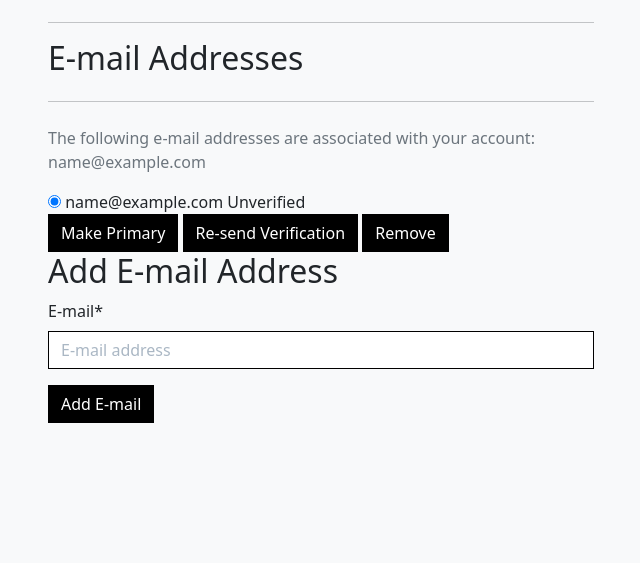
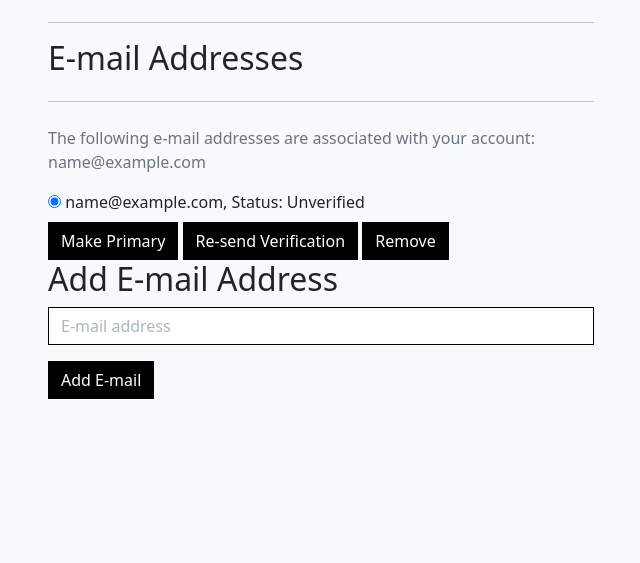
Before and after one commit to bob134552/Battlestations, a Django app: page /accounts/email/ in a window 1280 px wide. Shown: the part 144-707 px from the top of the page, without its empty margins (319-959 px from the left). Run offline with Django 3.2, Linux system fonts and the light colour scheme; the visitor is signed in with stand-in values (Sample User, id 1); data comes from the database, SQL or seed files in the repository; some libraries are stand-ins or nearby versions.

Commit message:
Updated add_custom_to_basket view to delete custom built pc if removed from basket by user and keep product sku for custom build similar to other products. Updated login to allow users to log in with facebook and google. Updated email template to display primary email and add other emails should user require. Updated settings to allow real email sending. Updated toasts

```diff
--- a/basket/views.py
+++ b/basket/views.py
@@ -55,7 +55,9 @@ def remove_from_basket(request, product_id):
     try:
         product = get_object_or_404(Product, pk=product_id)
         basket = request.session.get('basket', {})
-
+        # Deletes custom built pc on removal from basket
+        if product.category.name == 'custom_build':
+            product.delete()
         basket.pop(product_id)
         messages.success(request, f'Removed {product.name} from your basket.')
         request.session['basket'] = basket
--- a/products/views.py
+++ b/products/views.py
@@ -4,6 +4,7 @@ from django.http import HttpResponse, HttpResponseRedirect
 from django.contrib.auth.decorators import login_required
 from django.db.models import Q
 from django.db.models.functions import Lower
+from random import randrange
 
 from .models import Product, Category, Comment
 from .forms import ProductForm, CommentForm
@@ -213,9 +214,10 @@ def custom_build(request):
 def add_custom_to_basket(request):
     '''Creates and adds custom built pc to product model and basket'''
     basket = request.session.get('basket', {})
+    x = str(randrange(0, 999999)).zfill(6)
     custom_pc_data = request.POST
     custom_pc_form = ProductForm({
-        'sku': 'CUSTOMBUILD',
+        'sku': f'CB{x}',
         'category': 11,
         'name': custom_pc_data['name'],
         'image': custom_pc_data['image'],
@@ -225,7 +227,7 @@ def add_custom_to_basket(request):
     if custom_pc_form.is_valid():
         custom_pc = Product(
             category=Category.objects.get(pk=11),
-            sku='CUSTOMBUILD',
+            sku=f'CB{x}',
             name=custom_pc_data['name'],
             image=custom_pc_data['image'].split('/media/')[1],
             description=custom_pc_data['description'],
--- a/static/css/base.css
+++ b/static/css/base.css
@@ -4,6 +4,10 @@ html {
 
 .logo {
     position: relative;
+}
+
+.border-custom {
+    border-width: 0 0 0 4px!important;
 }
 
 .head-underline {
@@ -86,6 +90,10 @@ a.footer-icon--ig:hover i {
     height: 100px;
     overflow-x: hidden;
     overflow-y: auto;
+}
+
+.allauth-form-inner-content label:not([for='id_remember']) {
+    display: none;
 }
 
 .allauth-form-inner-content p {
--- a/templates/allauth/account/email.html
+++ b/templates/allauth/account/email.html
@@ -17,32 +17,37 @@
 
         {% for emailaddress in user.emailaddress_set.all %}
         <div class="ctrlHolder">
-      <label for="email_radio_{{forloop.counter}}" class="{% if emailaddress.primary %}primary_email{%endif%}">
+            <label for="email_radio_{{forloop.counter}}"
+                class="{% if emailaddress.primary %}primary_email{%endif%} d-inline-block">
 
-      <input id="email_radio_{{forloop.counter}}" type="radio" name="email" {% if emailaddress.primary or user.emailaddress_set.count == 1 %}checked="checked"{%endif %} value="{{emailaddress.email}}"/>
+                <input id="email_radio_{{forloop.counter}}" type="radio" name="email"
+                    {% if emailaddress.primary or user.emailaddress_set.count == 1 %}checked="checked" {%endif %}
+                    value="{{emailaddress.email}}" />
 
-{{ emailaddress.email }}
+                {{ emailaddress.email }},
                 {% if emailaddress.verified %}
-    <span class="verified">{% trans "Verified" %}</span>
+                    <span class="verified">{% trans "Status: Verified," %}</span>
                 {% else %}
-    <span class="unverified">{% trans "Unverified" %}</span>
+                    <span class="unverified">{% trans "Status: Unverified" %}</span>
                 {% endif %}
                 {% if emailaddress.primary %}<span class="primary">{% trans "Primary" %}</span>{% endif %}
             </label>
         </div>
         {% endfor %}
 
-<div class="buttonHolder">
-      <button class="secondaryAction" type="submit" name="action_primary" >{% trans 'Make Primary' %}</button>
-      <button class="secondaryAction" type="submit" name="action_send" >{% trans 'Re-send Verification' %}</button>
-      <button class="primaryAction" type="submit" name="action_remove" >{% trans 'Remove' %}</button>
+        <div class="buttonHolder mt-2">
+            <button class="secondaryAction" type="submit" name="action_primary">{% trans 'Make Primary' %}</button>
+            <button class="secondaryAction" type="submit" name="action_send">{% trans 'Re-send Verification' %}</button>
+            <button class="primaryAction" type="submit" name="action_remove">{% trans 'Remove' %}</button>
         </div>
 
     </fieldset>
 </form>
 
 {% else %}
-<p><strong>{% trans 'Warning:'%}</strong> {% trans "You currently do not have any e-mail address set up. You should really add an e-mail address so you can receive notifications, reset your password, etc." %}</p>
+<p><strong>{% trans 'Warning:'%}</strong>
+    {% trans "You currently do not have any e-mail address set up. You should really add an e-mail address so you can receive notifications, reset your password, etc." %}
+</p>
 
 {% endif %}
 
@@ -60,12 +65,12 @@
 
 {% block extra_body %}
 <script type="text/javascript">
-(function() {
+    (function () {
         var message = "{% trans 'Do you really want to remove the selected e-mail address?' %}";
         var actions = document.getElementsByName('action_remove');
         if (actions.length) {
-    actions[0].addEventListener("click", function(e) {
-      if (! confirm(message)) {
+            actions[0].addEventListener("click", function (e) {
+                if (!confirm(message)) {
                     e.preventDefault();
                 }
             });
--- a/templates/allauth/account/login.html
+++ b/templates/allauth/account/login.html
@@ -22,10 +22,10 @@
 
     <p class="text-dark">Login with:</p>
     <ul class="list-inline">
-        <li class="inline-item">
-            <a href="{% provider_login_url "facebook" method="js_sdk" %}">Facebook Login</a>
+        <li class="list-inline-item">
+            <a href="{% provider_login_url "facebook" method="js_sdk" %}"><span class="fs-4"><i class="fab fa-facebook"></i></span></a>
         </li>
-        <li class="inline-item"><a href="{% provider_login_url "google" %}">Google Login</a></li>
+        <li class="list-inline-item"><a href="{% provider_login_url "google" %}"><span class="fs-4"><i class="fab fa-google"></i></span></i></a></li>
     </ul>
 
 </div>
--- a/templates/includes/profile-and-basket.html
+++ b/templates/includes/profile-and-basket.html
@@ -9,7 +9,7 @@
                     <p class="my-0">My Account</p>
                 </div>
             </a>
-            <ul class="dropdown-menu border-1 rounded-0" aria-labelledby="user-options">
+            <ul class="dropdown-menu border-1 rounded-0 py-0" aria-labelledby="user-options">
                 {% if request.user.is_authenticated %}
                 {% if request.user.is_superuser %}
                 <li><a href="{% url 'add_product' %}" class="dropdown-item">Product Management</a></li>
--- a/templates/includes/toasts/toast_error.html
+++ b/templates/includes/toasts/toast_error.html
@@ -1,5 +1,4 @@
-<div class="toast align-items-center" role="alert" aria-live="assertive" aria-atomic="true" data-bs-autohide="false">
-    <div class="w-100 toast-capper bg-danger"></div>
+<div class="border-custom border-danger toast align-items-center" role="alert" aria-live="assertive" aria-atomic="true" data-bs-autohide="false">
     <div class="toast-header justify-content-between">
         <p class="my-auto">Error!</p>
         <button type="button" class="btn-close" data-bs-dismiss="toast" aria-label="Close"></button>
--- a/templates/includes/toasts/toast_info.html
+++ b/templates/includes/toasts/toast_info.html
@@ -1,5 +1,4 @@
-<div class="toast align-items-center" role="alert" aria-live="assertive" aria-atomic="true" data-bs-autohide="false">
-    <div class="w-100 toast-capper bg-info"></div>
+<div class="border-custom border-info toast align-items-center" role="alert" aria-live="assertive" aria-atomic="true" data-bs-autohide="false">
     <div class="toast-header justify-content-between">
         <p class="my-auto">Alert!</p>
         <button type="button" class="btn-close" data-bs-dismiss="toast" aria-label="Close"></button>
--- a/templates/includes/toasts/toast_success.html
+++ b/templates/includes/toasts/toast_success.html
@@ -1,5 +1,4 @@
-<div class="toast align-items-center" role="alert" aria-live="assertive" aria-atomic="true" data-bs-autohide="false">
-    <div class="w-100 toast-capper bg-success"></div>
+<div class="border-custom border-success toast align-items-center" role="alert" aria-live="assertive" aria-atomic="true" data-bs-autohide="false">
     <div class="toast-header justify-content-between">
         <p class="my-auto">Success!</p>
         <button type="button" class="btn-close" data-bs-dismiss="toast" aria-label="Close"></button>
--- a/templates/includes/toasts/toast_warning.html
+++ b/templates/includes/toasts/toast_warning.html
@@ -1,5 +1,4 @@
-<div class="toast align-items-center" role="alert" aria-live="assertive" aria-atomic="true" data-bs-autohide="false">
-    <div class="w-100 toast-capper bg-warning"></div>
+<div class="border-custom border-warning toast align-items-center" role="alert" aria-live="assertive" aria-atomic="true" data-bs-autohide="false">
     <div class="toast-header justify-content-between">
         <p class="my-auto">Warning!</p>
         <button type="button" class="btn-close" data-bs-dismiss="toast" aria-label="Close"></button>
```
Also changed, not shown: battlestations/settings.py (+14 -3 lines). Lines whose indentation alone changed are shown as unchanged.
